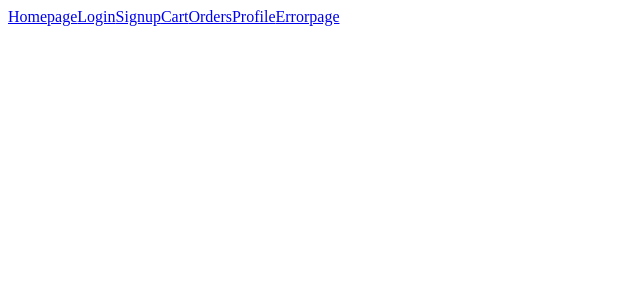
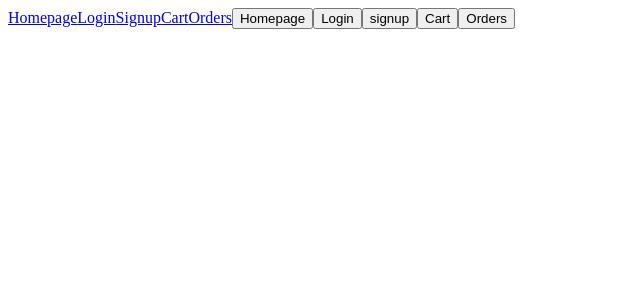
Before and after one commit to nasagaurav/react-g-routing, a React (Create React App) app: page / in a window 1280 px wide. Shown: the top 300 px of the page, without its empty margins (0-640 px from the left). Built offline with nearby package versions, Linux system fonts and the light colour scheme.

Commit message:
useNavigate added

```diff
--- a/src/App.js
+++ b/src/App.js
@@ -1,5 +1,11 @@
 import React from 'react';
-import { BrowserRouter, Route, Routes, Link } from 'react-router-dom';
+import {
+  BrowserRouter,
+  Route,
+  Routes,
+  Link,
+  useNavigate,
+} from 'react-router-dom';
 
 export default function App() {
   return (
@@ -19,6 +25,10 @@ export default function App() {
 }
 
 function Header() {
+  const handleClick = (e) => {
+    let pageName = e.target.innerHTML;
+    let fullPath = '/' + pageName;
+  };
   return (
     <header>
       <Link to="">Homepage</Link>
@@ -26,16 +36,20 @@ function Header() {
       <Link to="/Signup">Signup</Link>
       <Link to="/Cart">Cart</Link>
       <Link to="/Orders">Orders</Link>
-      <Link to="/Profile">Profile</Link>
-      <Link to="/Errorpage">Errorpage</Link>
+
+      <button onClick={handleClick}>Homepage</button>
+      <button onClick={handleClick}>Login</button>
+      <button onClick={handleClick}>signup</button>
+      <button onClick={handleClick}>Cart</button>
+      <button onClick={handleClick}>Orders</button>
     </header>
   );
 }
 
-const Home=()=><div>Home</div>;
-const Login=()=><div>Login</div>;
-const Signup=()=><div>Signup</div>;
-const Cart=()=><div>Cart</div>;
-const Orders=()=><div>Orders</div>;
-const Profile=()=><div>Profile</div>;
-const Errorpage=()=><div>Errorpage</div>;
+const Home = () => <div>Home</div>;
+const Login = () => <div>Login</div>;
+const Signup = () => <div>Signup</div>;
+const Cart = () => <div>Cart</div>;
+const Orders = () => <div>Orders</div>;
+const Profile = () => <div>Profile</div>;
+const Errorpage = () => <div>Errorpage</div>;
```
